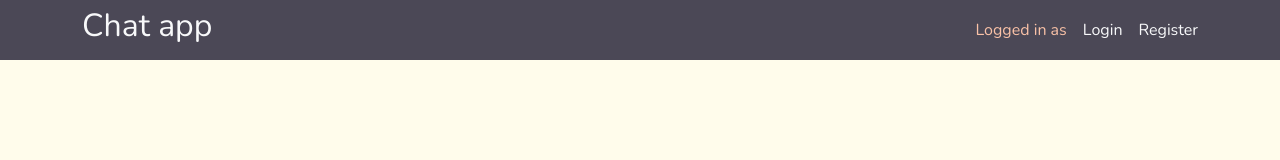
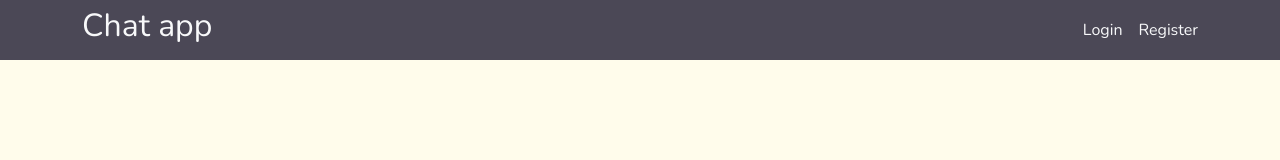
Before and after one commit to abbie930/realtime-chat-app, a React (Vite) app in the folder client/: page /register in a window 1280 px wide. Shown: the top 160 px of the page. Built offline with nearby package versions, Linux system fonts and the light colour scheme; a web font is replaced by a local one.

Commit message:
feat: add logout function

```diff
--- a/client/src/components/NavBar.jsx
+++ b/client/src/components/NavBar.jsx
@@ -5,10 +5,10 @@
 
 const NavBar = () => {
 
-  const { user } = useContext(AuthContext)
+  const { user, logoutUser } = useContext(AuthContext)
 
   return (
-    <Navbar className="mb-4" style={{ background: "#4b4856" ,height: '3.75rem' }}>
+    <Navbar className="mb-4" style={{ background: '#4b4856', height: '3.75rem' }}>
       <Container>
         <h2>
           <Link to="/" className="link-light text-decoration-none">
@@ -17,13 +17,29 @@
         </h2>
         <Nav>
           <Stack direction="horizontal" gap={3}>
-            <span style={{ color: "#fac2a7"}}>Logged in as {user?.name}</span>
+            {user && (
+              <>
+                <span style={{ color: '#fac2a7' }}>Logged in as {user?.name}</span>
+              </>
+            )}
+
+            {user && (
+              <>
+                <Link onClick={() => logoutUser()} to="/login" className="link-light text-decoration-none">
+                  Logout
+                </Link>
+              </>
+            )}
+            {!user && (
+              <>
                 <Link to="/login" className="link-light text-decoration-none">
                   Login
                 </Link>
                 <Link to="/register" className="link-light text-decoration-none">
                   Register
                 </Link>
+              </>
+            )}
           </Stack>
         </Nav>
       </Container>
--- a/client/src/context/AuthContext.jsx
+++ b/client/src/context/AuthContext.jsx
@@ -42,19 +42,24 @@
     setUser(response)
   }, [registerInfo])
 
-
+  const logoutUser = useCallback(() => {
+    localStorage.removeItem("User")
+    setUser(null)
+  }, [])
 
   return (
     <AuthContext.Provider
       value={{
         user,
         registerInfo,
-        updateRegisterInfo ,
+        updateRegisterInfo,
         registerUser,
         registerError,
-        isRegisterLoading
+        isRegisterLoading,
+        logoutUser
       }}
     >
       {children}
-    </AuthContext.Provider>)
+    </AuthContext.Provider>
+  )
 }
```
Lines whose indentation alone changed are shown as unchanged.
